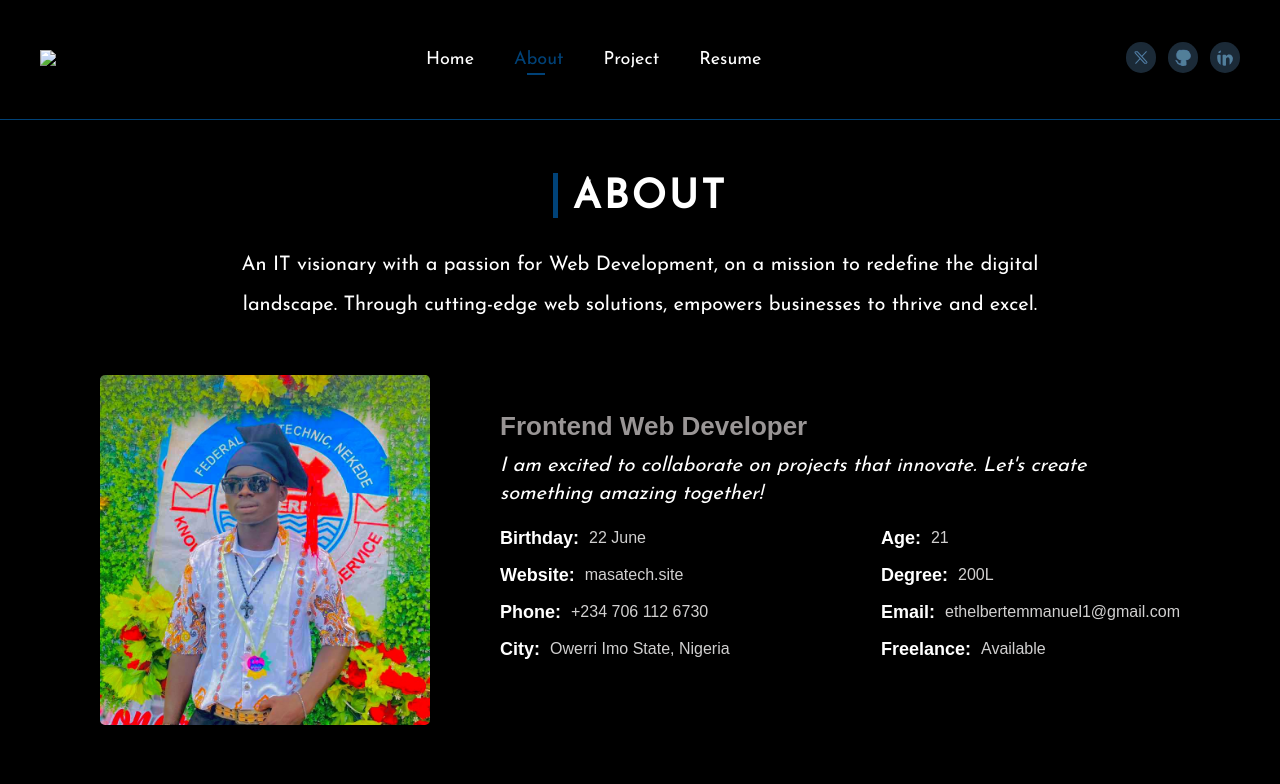
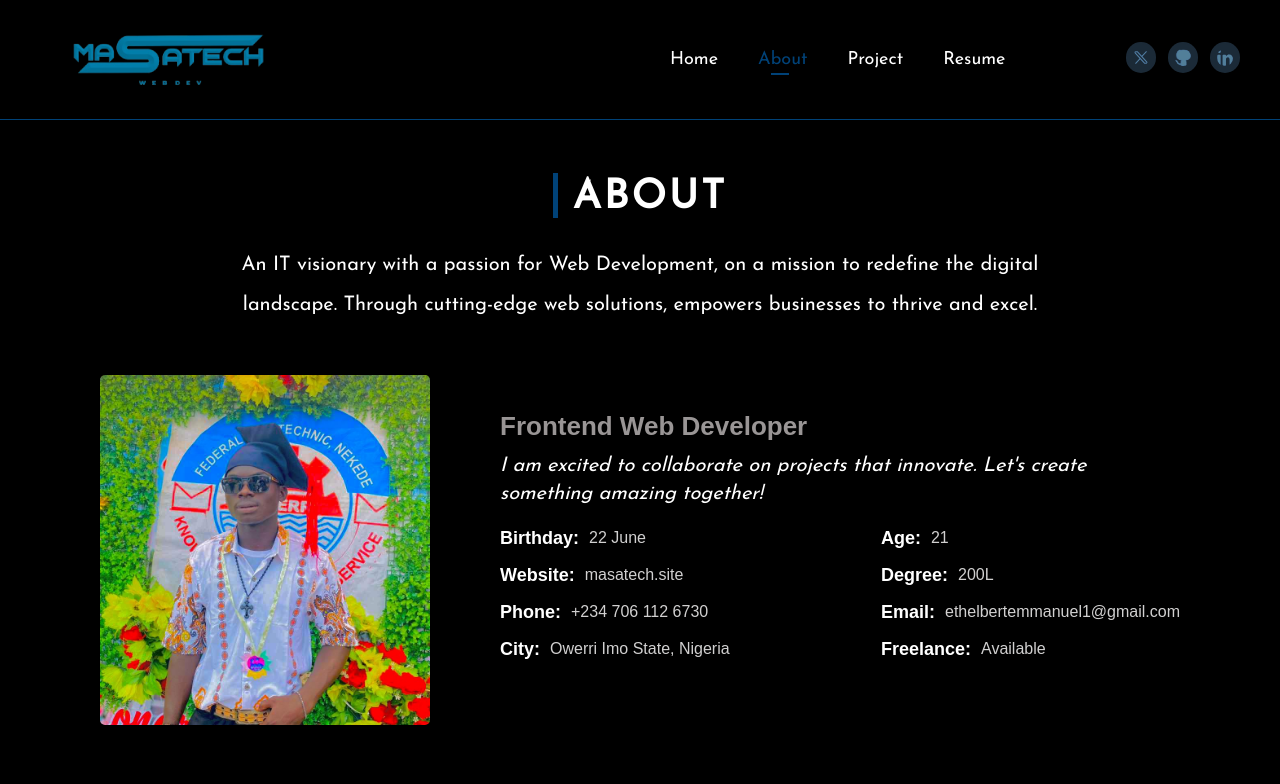
Before and after one commit to emmanuelethelbert04/myweb, a plain HTML site: page about.html in a window 1280 px wide. Shown: the top 784 px of the page. Drawn offline with Linux system fonts and the light colour scheme; a script that the page names is missing.

Commit message:
Update about.html

```diff
--- a/about.html
+++ b/about.html
@@ -14,7 +14,7 @@
     <!-- Navgation section  -->
     <div class="header">
       <a href="index.html" class="brand">
-        <img src="images/masatech brand.png" >
+        <img src="images/masatech-brand.png" >
         <!-- <span>Masa <bold>Tech</bold></span> -->
       </a>
 
```
